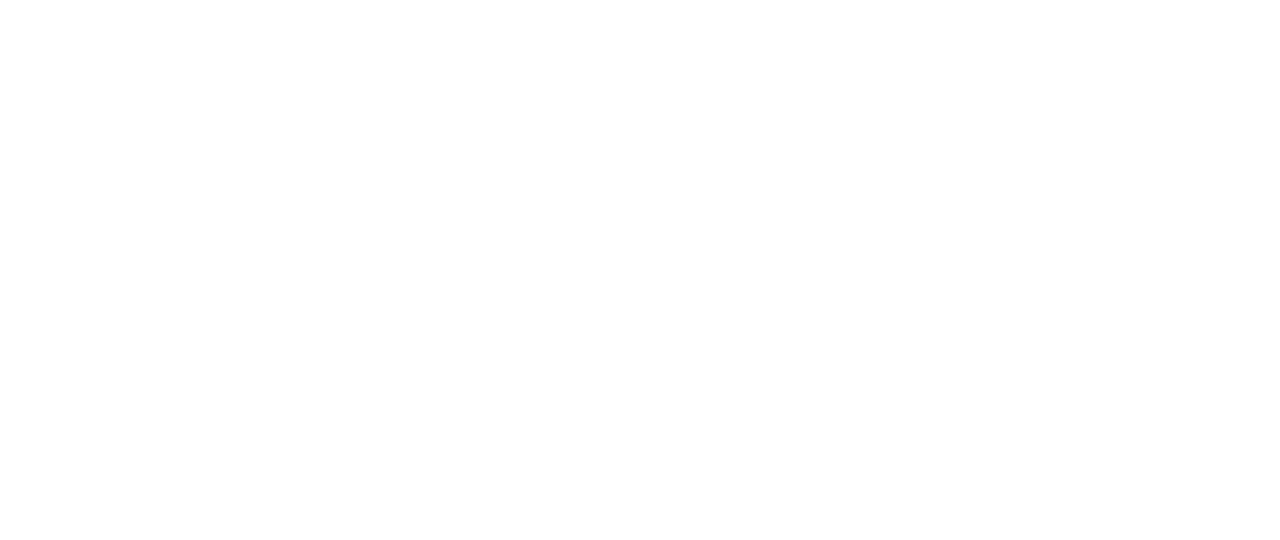
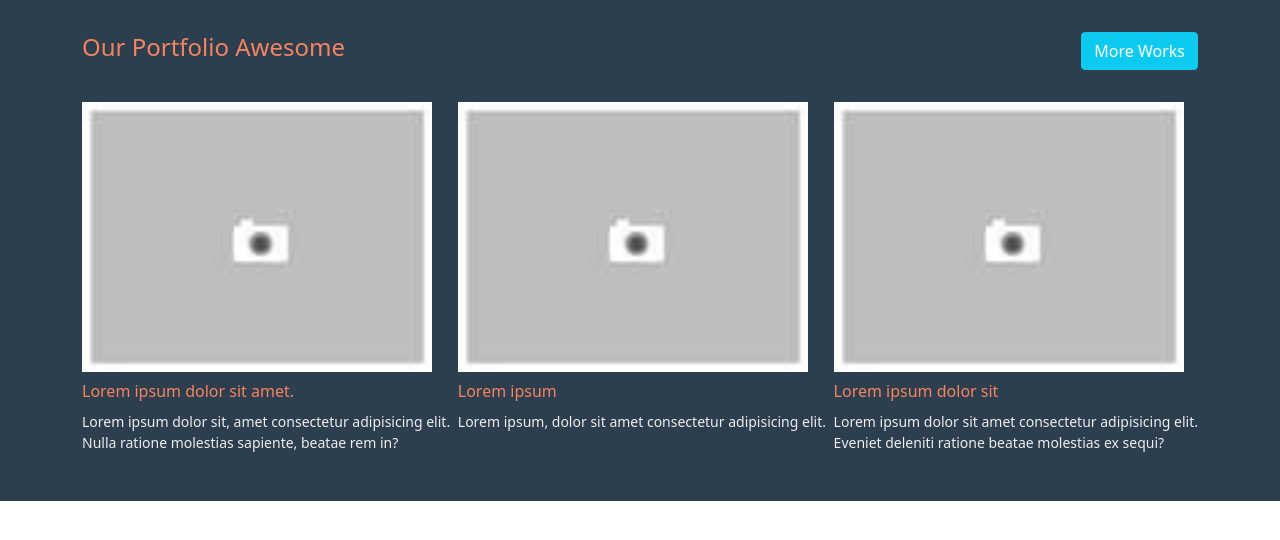
Before and after one commit to angular-teamwork-2/yourlogo, a plain HTML site: page index.html in a window 1280 px wide. Drawn offline with Linux system fonts and the light colour scheme; files whose address does not match are found by name.

Commit message:
our protfolio section

```diff
--- a/css/style.css
+++ b/css/style.css
@@ -0,0 +1,41 @@
+/* ---------------------------general-------------------- */
+button{
+    box-shadow:  none !important;
+}
+
+
+
+
+
+
+
+
+
+
+
+
+
+
+
+
+
+
+
+
+/* ---------------section our portfolio------------------- */
+
+.our-portfolio{
+    background-color: #2d3e4e;
+}
+.our-portfolio .top h4{
+    color: #f58560;
+}
+.our-portfolio .down h6{
+    color: #f58560;
+    padding: 10px 0;
+    margin: 0 !important;
+}
+.our-portfolio .down p{
+    color: #eee;
+    font-size: 14px;
+}
--- a/index.html
+++ b/index.html
@@ -20,8 +20,32 @@
 
 
 
-
-
+    <!--------------section our portfolio------------->
+    <section class="our-portfolio py-3">
+        <div class="container">
+            <div class="top d-flex justify-content-between align-items-center py-3">
+                <h4 class="text-capitalize">our portfolio awesome</h4>
+                <button class="btn btn-info text-capitalize text-white">more works</button>
+            </div>
+            <div class="down d-flex justify-content-between py-3">
+                <div>
+                    <img src="images/image7.jpg" width="350" height="270" alt="">
+                    <h6>Lorem ipsum dolor sit amet.</h6>
+                    <p>Lorem ipsum dolor sit, amet consectetur adipisicing elit.<br>Nulla ratione molestias sapiente, beatae rem in?</p>
+                </div>
+                <div>
+                    <img src="images/image7.jpg" width="350" height="270" alt="">
+                    <h6>Lorem ipsum</h6>
+                    <p>Lorem ipsum, dolor sit amet consectetur adipisicing elit.</p>
+                </div>
+                <div>
+                    <img src="images/image7.jpg" width="350" height="270" alt="">
+                    <h6>Lorem ipsum dolor sit</h6>
+                    <p>Lorem ipsum dolor sit amet consectetur adipisicing elit.<br> Eveniet deleniti ratione beatae molestias ex sequi?</p>
+                </div>
+            </div>
+        </div>
+    </section>
 
 
 
```
Also changed, not shown: images/image7.jpg (added).
